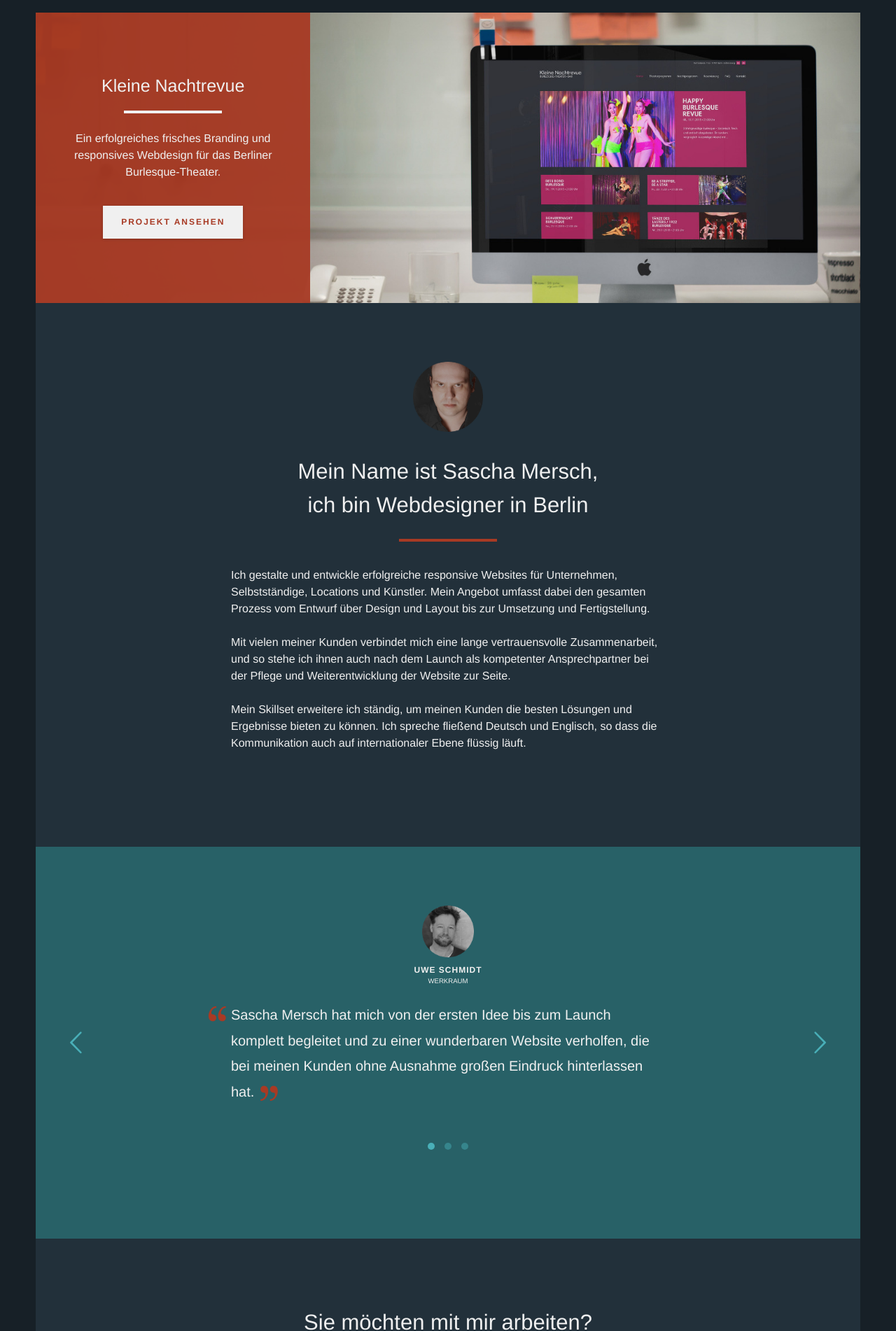
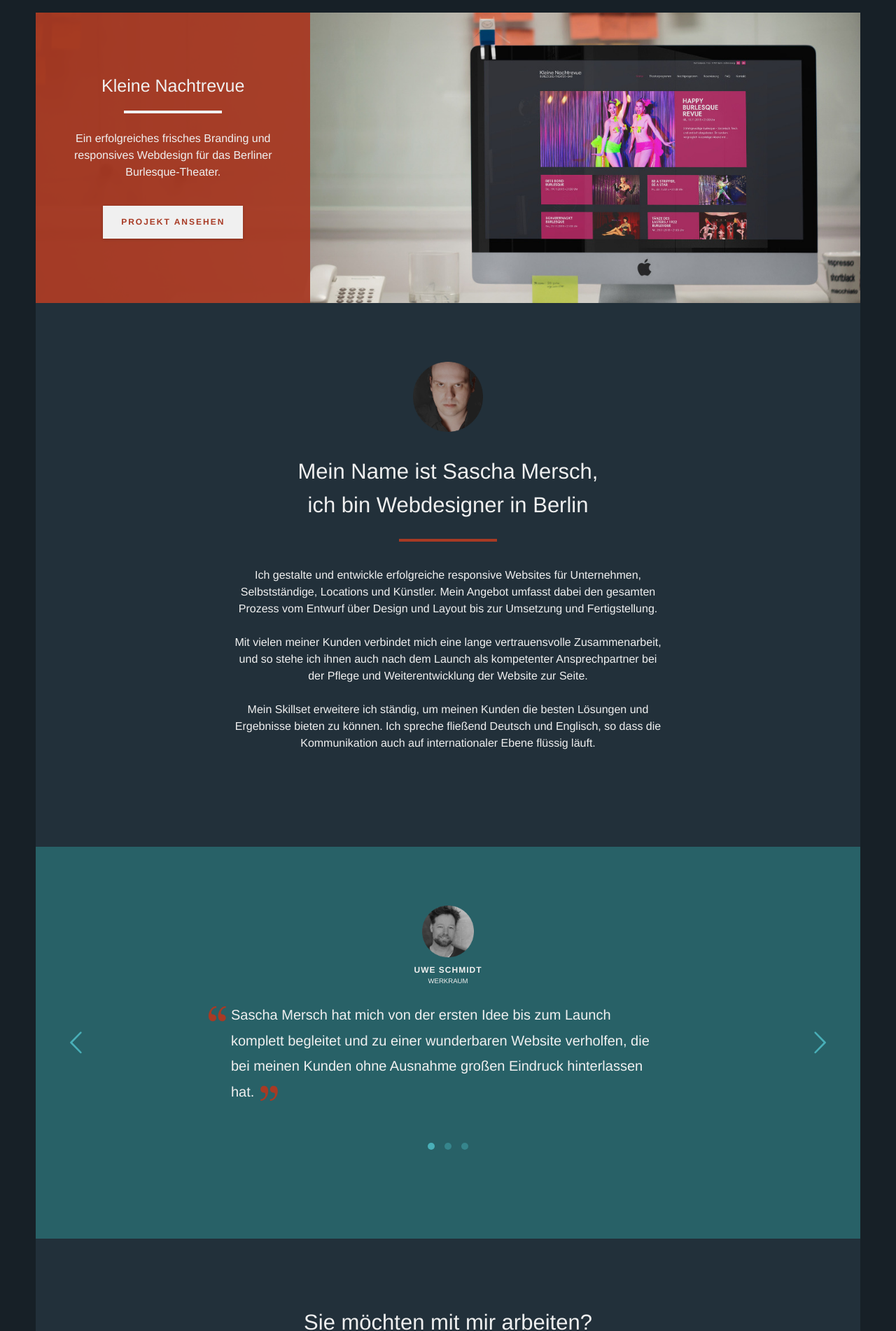
Before and after one commit to rschach/ichzweinull, a Jekyll site: the page built from index.html, in a window 1280 px wide. Shown: the part 1663-3565 px from the top of the page at 70% size. Built offline with Jekyll 4.4.1, drawn with Linux system fonts in a browser that asks for light colours; nearby versions of some CDN libraries; some web fonts are replaced; comment, search, counter and statistics services are not loaded.

Commit message:
Paragraph alignment

```diff
--- a/_sass/1-base/_typography.sass
+++ b/_sass/1-base/_typography.sass
@@ -23,6 +23,7 @@ p
   font-size: 85%
   line-height: 1.625em
   margin: 1.5em 0
+  text-align: center
   +media($small)
     font-size: $base-font-size
     line-height: $base-line-height
--- a/_sass/3-layout/_footer.sass
+++ b/_sass/3-layout/_footer.sass
@@ -54,3 +54,4 @@ footer
     margin-top: 0
     font-size: 85%
     line-height: 1.625
+    text-align: left
--- a/css/main.css
+++ b/css/main.css
@@ -426,7 +426,8 @@ h4 {
 p {
   font-size: 85%;
   line-height: 1.625em;
-  margin: 1.5em 0; }
+  margin: 1.5em 0;
+  text-align: center; }
   @media screen and (min-width: 600px) {
     p {
       font-size: 1em;
@@ -1295,4 +1296,5 @@ footer {
     color: #707070;
     margin-top: 0;
     font-size: 85%;
-    line-height: 1.625; }
+    line-height: 1.625;
+    text-align: left; }
```
